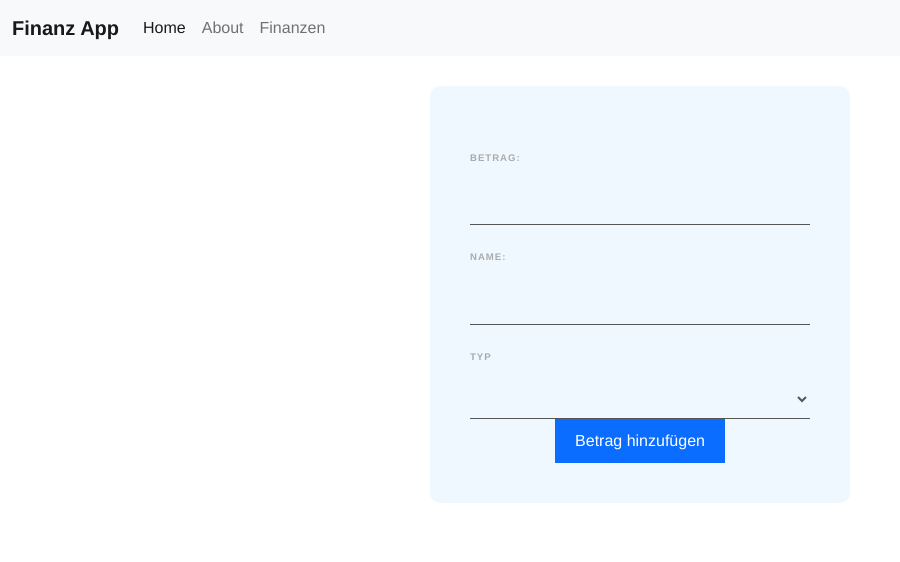
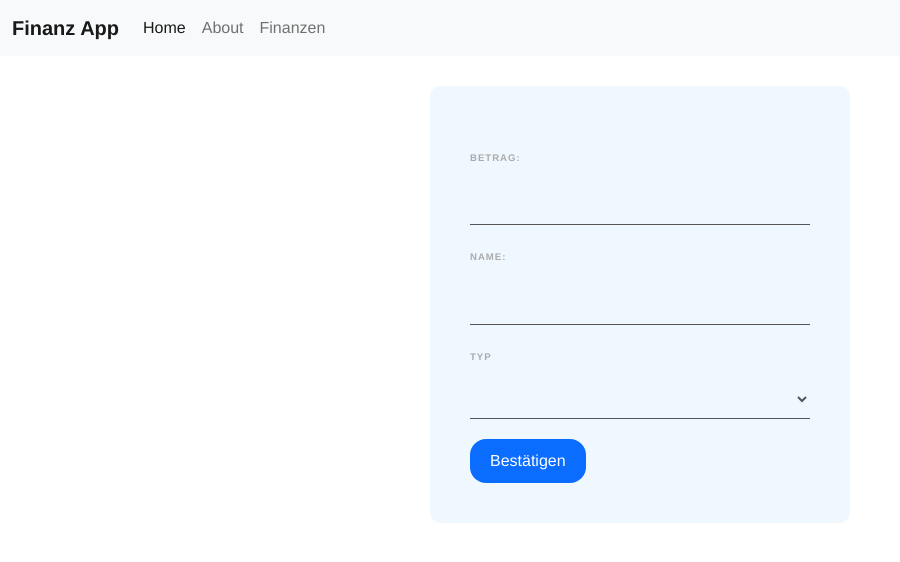
Before and after one commit to AronEmmermann/Finanzapp-Forntend, a Vue app: page / in a window 1280 px wide. Shown: the top 562 px of the page, without its empty margins (0-900 px from the left). Built offline with nearby package versions, Linux system fonts and the light colour scheme.

Commit message:
User Input hinzugefügt

```diff
--- a/src/components/GeldForm.vue
+++ b/src/components/GeldForm.vue
@@ -1,5 +1,5 @@
 <template>
-  <form>
+  <form @submit.prevent="handleSubmit">
     <label> Betrag:</label>
     <input type="number" required v-model="betrag">
     <label> Name:</label>
@@ -9,11 +9,10 @@
       <option value="einnahme"> Einnahme </option>
       <option value="ausgabe"> Ausgabe </option>
     </select>
+    <button class="button">Bestätigen</button>
+  </form>
 
-    <div class="submit">
-      <button> Betrag hinzufügen</button>
-    </div>
-  </form>
+
 </template>
 
 <script>
@@ -24,6 +23,11 @@ export default {
       name: '',
       typ: ''
 
+    }
+  },
+  methods: {
+    handleSubmit() {
+      console.log('bestätigt')
     }
   }
 }
@@ -57,15 +61,18 @@ input, select {
   background: aliceblue;
   color: #555;
 }
-button {
-  background: #0b6dff;
-  border: 0;
+.button {
+  background-color: #0b6dff;
+  border: none;
+  color: white;
   padding: 10px 20px;
-  margin-top: 20px;
-  color: white;
-  border-radius: 30px;
-}
-.submit {
+  text-align: center;
+  text-decoration: none;
+  display: inline-block;
+  margin-top: 20px ;
+  cursor: pointer;
+  border-radius: 16px;
   text-align: center;
 }
+
 </style>
```
